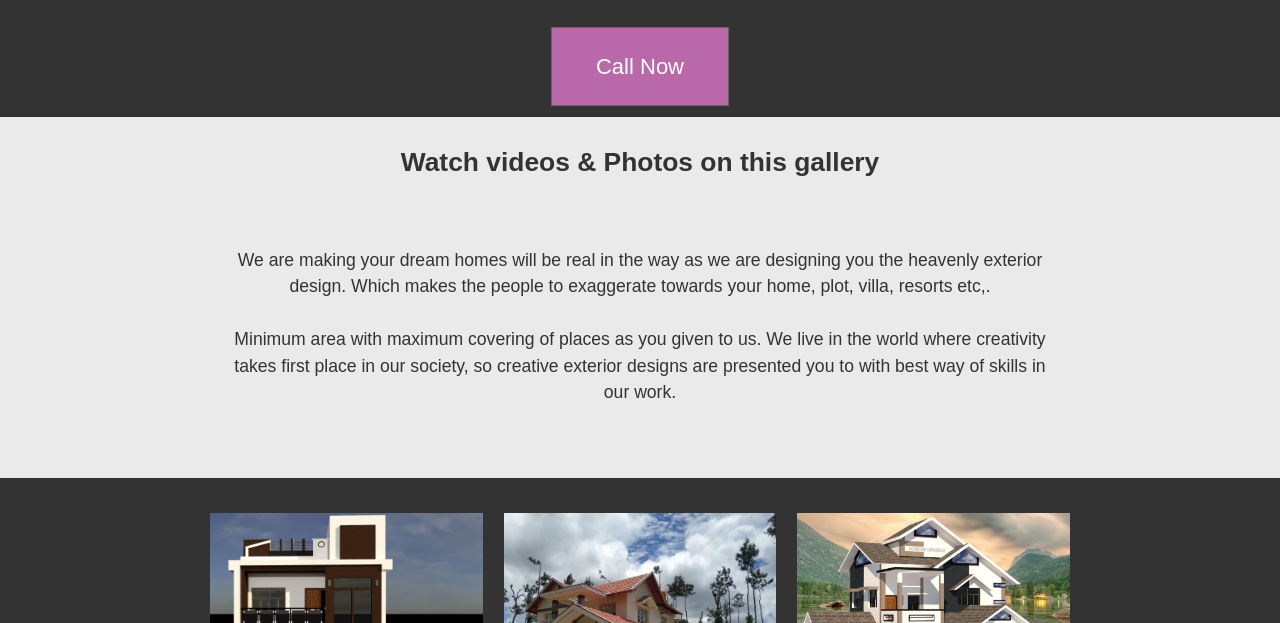
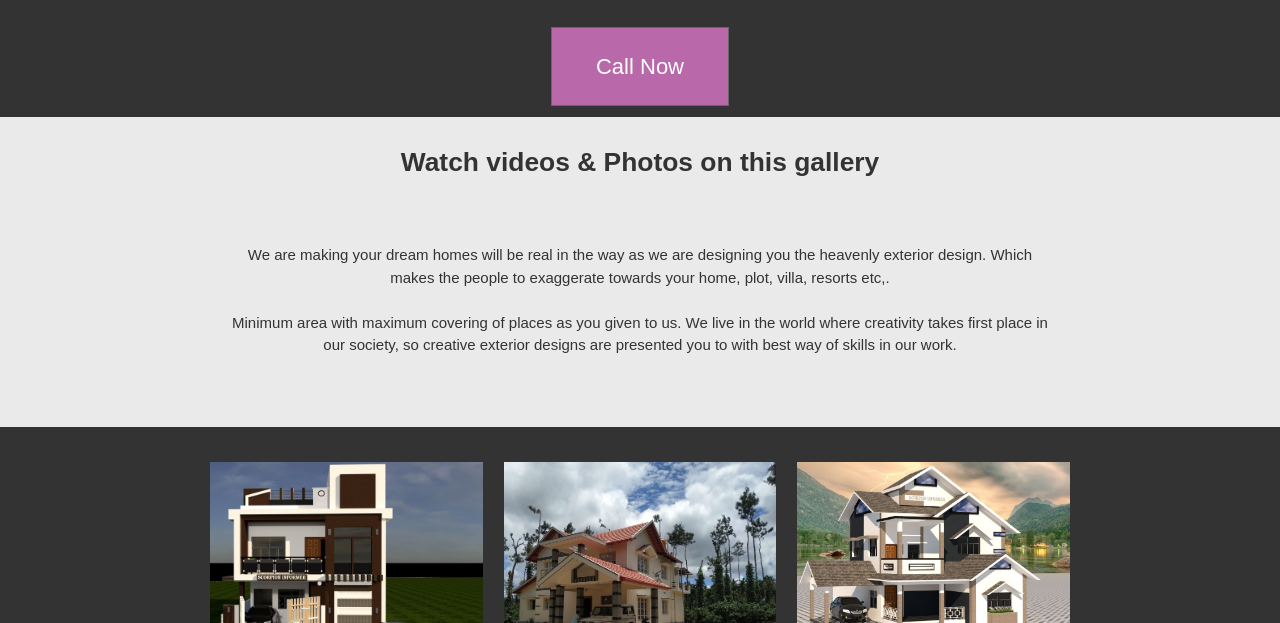
Before and after one commit to scorpioninformer/Create, a plain HTML site: page index.html in a window 1280 px wide. Shown: the part 838-1461 px from the top of the page. Drawn offline with Linux system fonts and the light colour scheme.

Commit message:
Update index.html

```diff
--- a/index.html
+++ b/index.html
@@ -189,7 +189,7 @@ This is the best place where you can get maximum usage of creative thinking and
     <div class="content-wrap">
       <h2 class="content-title"> Watch videos & Photos on this gallery</h2>
 
-        <p>
+        <p style="font-size:15px;">
 
 
             We are making your dream homes will be real in the way as we are designing you the heavenly exterior design. Which makes the people to exaggerate towards your home, plot, villa, resorts etc,.<br><br>
```
